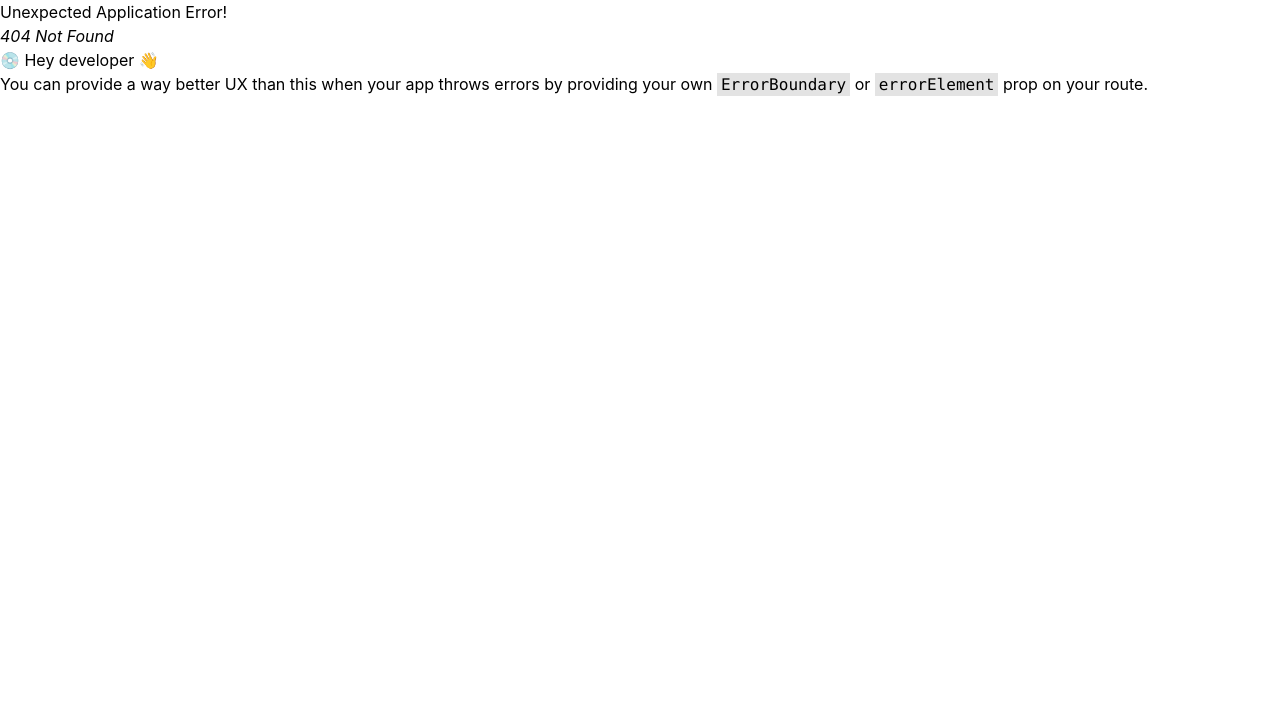
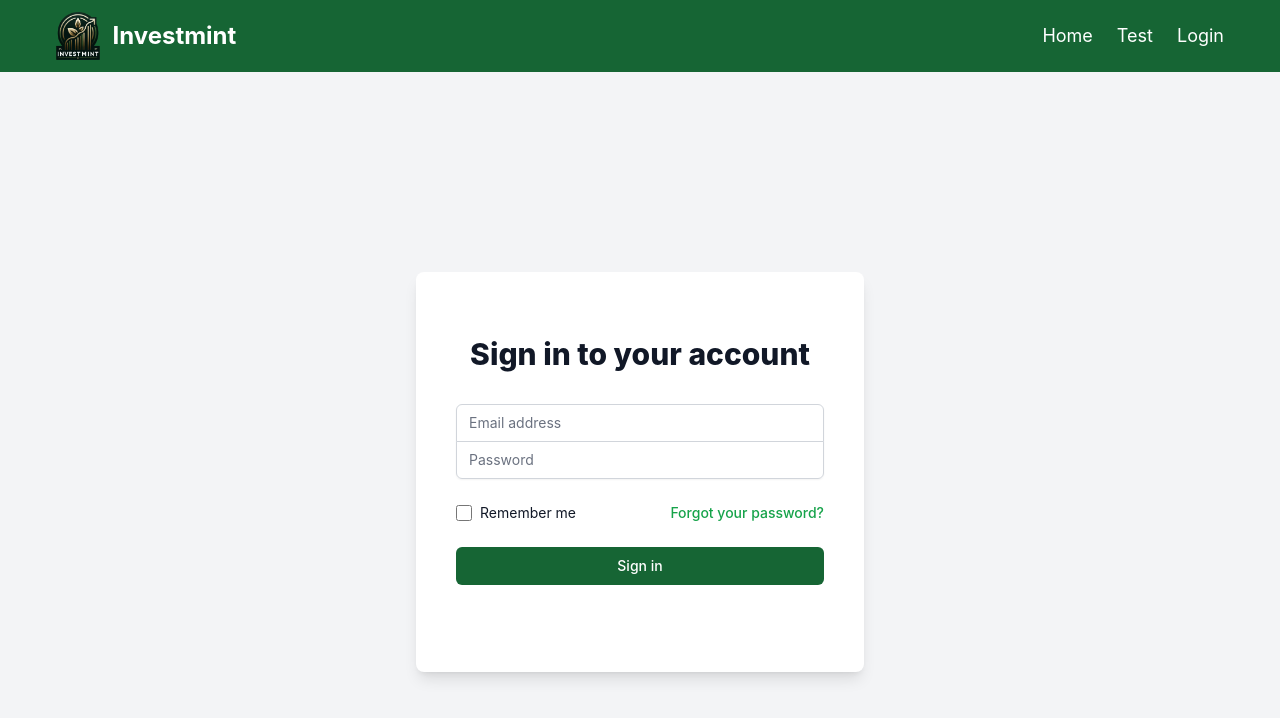
Before and after one commit to Berro-1/bank, a React (Create React App) app in the folder frontend/: page /Login in a window 1280 px wide. Before the commit this address had no page. Shown: the top 718 px of the page. Built offline with nearby package versions, Linux system fonts and the light colour scheme.

Commit message:
alot of changes.added login and navbar

```diff
--- a/frontend/src/App.js
+++ b/frontend/src/App.js
@@ -8,7 +8,8 @@ import {
 import { RouterProvider } from "react-router-dom";
 import Home from "./pages/Home/Home";
 import Test from "./pages/testing/test";
-import Navbar from "./components/layout/Navbar";
+import Login from "./pages/Login/Login";
+import Navbar from "./components/Navbar/Navbar";
 
 function App() {
   const router = createBrowserRouter(
@@ -16,6 +17,7 @@ function App() {
       <Route path="/" element={<Root />}>
         <Route index element={<Home />} />
         <Route path="/test" element={<Test />} />
+        <Route path="/Login" element={<Login />} />
       </Route>
     )
   );
--- /dev/null
+++ b/frontend/src/components/Navbar/Navbar.js
@@ -0,0 +1,43 @@
+import React from "react";
+import { Link } from "react-router-dom";
+
+export default function Navbar() {
+  return (
+    <nav className="bg-green-800 px-14 py-3 shadow-lg">
+      <div className="container mx-auto flex justify-center items-center">
+        <div className="flex items-center gap-3 mr-auto">
+          <img
+            src="logo bg-removed.png"
+            alt="Investmint Logo"
+            className="h-12 w-auto object-cover"
+          />
+          <span className="text-white text-2xl font-bold leading-none">
+            Investmint
+          </span>
+        </div>
+        <div className="flex gap-6 ml-auto">
+          {" "}
+          {/* Adjusted for automatic left margin */}
+          <Link
+            to="/"
+            className="text-white text-lg hover:text-green-300 transition duration-300 ease-in-out hover:underline underline-offset-4 focus:outline-none focus:ring-2 focus:ring-green-500 focus:ring-opacity-50"
+          >
+            Home
+          </Link>
+          <Link
+            to="/test"
+            className="text-white text-lg hover:text-green-300 transition duration-300 ease-in-out hover:underline underline-offset-4 focus:outline-none focus:ring-2 focus:ring-green-500 focus:ring-opacity-50"
+          >
+            Test
+          </Link>
+          <Link
+            to="/Login"
+            className="text-white text-lg hover:text-green-300 transition duration-300 ease-in-out hover:underline underline-offset-4 focus:outline-none focus:ring-2 focus:ring-green-500 focus:ring-opacity-50"
+          >
+            Login
+          </Link>
+        </div>
+      </div>
+    </nav>
+  );
+}
--- a/frontend/src/components/layout/Navbar.jsx
+++ /dev/null
@@ -1,11 +0,0 @@
-import React from "react";
-import { Link } from "react-router-dom";
-
-export default function Navbar() {
-  return (
-    <div className="flex gap-2 text-dark font-bold	">
-      <Link to="/">Home</Link>
-      <Link to="/test">test</Link>
-    </div>
-  );
-}
--- a/frontend/src/pages/Home/Home.jsx
+++ b/frontend/src/pages/Home/Home.jsx
@@ -3,7 +3,7 @@ import React from 'react'
 export default function Home() {
   return (
     <div>
-      <h1>Welcome to our website!</h1>
+      <h1 className='text-center'>Welcome to our website!</h1>
     </div>
   )
 }
--- /dev/null
+++ b/frontend/src/pages/Login/Login.jsx
@@ -0,0 +1,84 @@
+import React from "react";
+
+export default function Login() {
+  return (
+    <div className="min-h-screen flex items-center justify-center bg-gray-100">
+      <div className="max-w-md w-full space-y-8 p-10 bg-white shadow-lg rounded-lg min-h-[400px]">
+        <div>
+          <h2 className="mt-6 text-center text-3xl font-extrabold text-gray-900">
+            Sign in to your account
+          </h2>
+
+        </div>
+        <form className="mt-8 space-y-6" action="#" method="POST">
+          <input type="hidden" name="remember" value="true" />
+          <div className="rounded-md shadow-sm -space-y-px">
+            <div>
+              <label htmlFor="email-address" className="sr-only">
+                Email address
+              </label>
+              <input
+                id="email-address"
+                name="email"
+                type="email"
+                autoComplete="email"
+                required
+                className="appearance-none rounded-none relative block w-full px-3 py-2 border border-gray-300 placeholder-gray-500 text-gray-900 rounded-t-md focus:outline-none focus:ring-green-500 focus:border-green-500 focus:z-10 sm:text-sm"
+                placeholder="Email address"
+              />
+            </div>
+            <div>
+              <label htmlFor="password" className="sr-only">
+                Password
+              </label>
+              <input
+                id="password"
+                name="password"
+                type="password"
+                autoComplete="current-password"
+                required
+                className="appearance-none rounded-none relative block w-full px-3 py-2 border border-gray-300 placeholder-gray-500 text-gray-900 rounded-b-md focus:outline-none focus:ring-green-500 focus:border-green-500 focus:z-10 sm:text-sm"
+                placeholder="Password"
+              />
+            </div>
+          </div>
+
+          <div className="flex items-center justify-between">
+            <div className="flex items-center">
+              <input
+                id="remember-me"
+                name="remember-me"
+                type="checkbox"
+                className="h-4 w-4 text-green-600 focus:ring-green-500 border-gray-300 rounded"
+              />
+              <label
+                htmlFor="remember-me"
+                className="ml-2 block text-sm text-gray-900"
+              >
+                Remember me
+              </label>
+            </div>
+
+            <div className="text-sm">
+              <a
+                href="#"
+                className="font-medium text-green-600 hover:text-green-500"
+              >
+                Forgot your password?
+              </a>
+            </div>
+          </div>
+
+          <div>
+            <button
+              type="submit"
+              className="group relative w-full flex justify-center py-2 px-4 border border-transparent text-sm font-medium rounded-md text-white bg-green-800 hover:bg-green-700 focus:outline-none focus:ring-2 focus:ring-offset-2 focus:ring-green-500"
+            >
+              Sign in
+            </button>
+          </div>
+        </form>
+      </div>
+    </div>
+  );
+}
--- a/frontend/src/pages/testing/test.jsx
+++ b/frontend/src/pages/testing/test.jsx
@@ -1,5 +1,9 @@
 import React from "react";
 
 export default function Test() {
-  return <div>testingggg </div>;
+  return (
+    <div>
+      <h1 className="text-center">testingggg</h1>
+    </div>
+  );
 }
```
Also changed, not shown: frontend/public/logo bg-removed.png (added), frontend/public/logo.webp (added).
